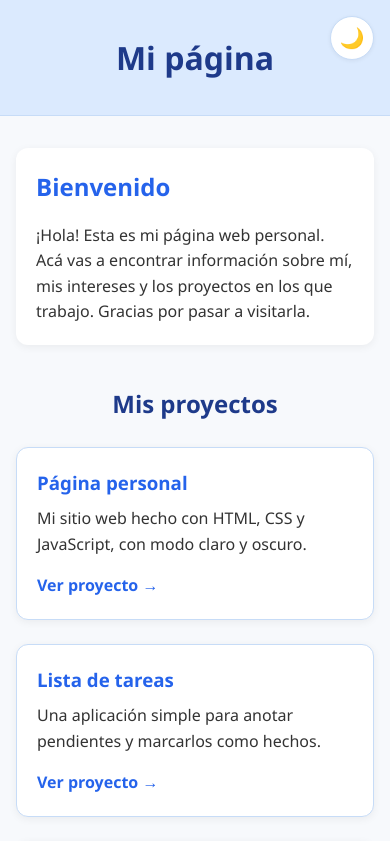
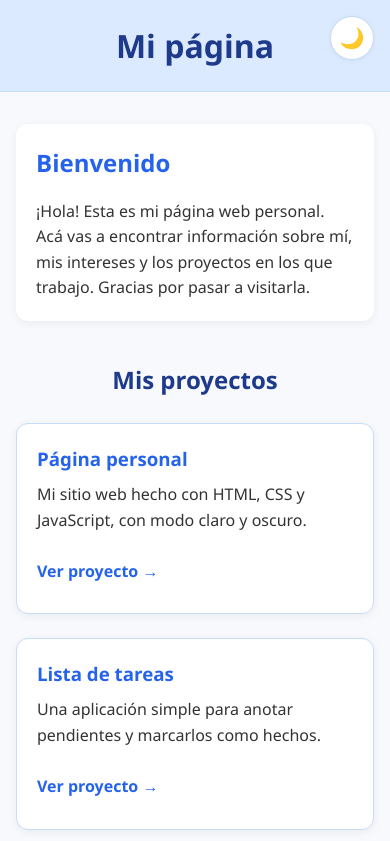
Before and after one commit to Gian2998/prueba-claude, a plain HTML site: page index.html in a window 390 px wide. Shown: the top 841 px of the page. Drawn offline with Linux system fonts and the light colour scheme.

Commit message:
Encabezado mobile-first y enlaces de tarjetas de 44px
- El encabezado usa tamaños de celular como base y se agranda desde 768px.
- Los enlaces "Ver proyecto" tienen un alto mínimo de 44px para tocarlos cómodo.

Co-Authored-By: Claude Opus 5.5 <noreply@anthropic.com>

```diff
--- a/styles.css
+++ b/styles.css
@@ -56,17 +56,30 @@ footer,
     transform 0.2s ease;
 }
 
+/* Celular primero. El margen lateral de 4rem deja lugar al botón de tema
+   (1rem + 2.75rem) para que el título nunca quede debajo de él. */
 header {
   position: relative;
   background-color: var(--header-bg);
-  padding: 2rem 4rem;
+  padding: 1.25rem 4rem;
   text-align: center;
   border-bottom: 1px solid var(--header-border);
 }
 
 header h1 {
   color: var(--title);
-  font-size: 2.5rem;
+  font-size: 2rem;
+}
+
+/* Tablet y computadora: encabezado más amplio */
+@media (min-width: 768px) {
+  header {
+    padding: 2rem 4rem;
+  }
+
+  header h1 {
+    font-size: 2.5rem;
+  }
 }
 
 /* ===== Interruptor de tema ===== */
@@ -163,7 +176,11 @@ main {
   margin-bottom: 1rem;
 }
 
+/* Alto mínimo de 44px para que sea cómodo de tocar */
 .tarjeta a {
+  display: flex;
+  align-items: center;
+  min-height: 2.75rem;
   margin-top: auto;
   color: var(--accent);
   font-weight: 600;
@@ -182,10 +199,6 @@ main {
 
 /* Pantallas muy chicas */
 @media (max-width: 480px) {
-  header h1 {
-    font-size: 2rem;
-  }
-
   .presentacion,
   .tarjeta {
     padding: 1.25rem;
```
